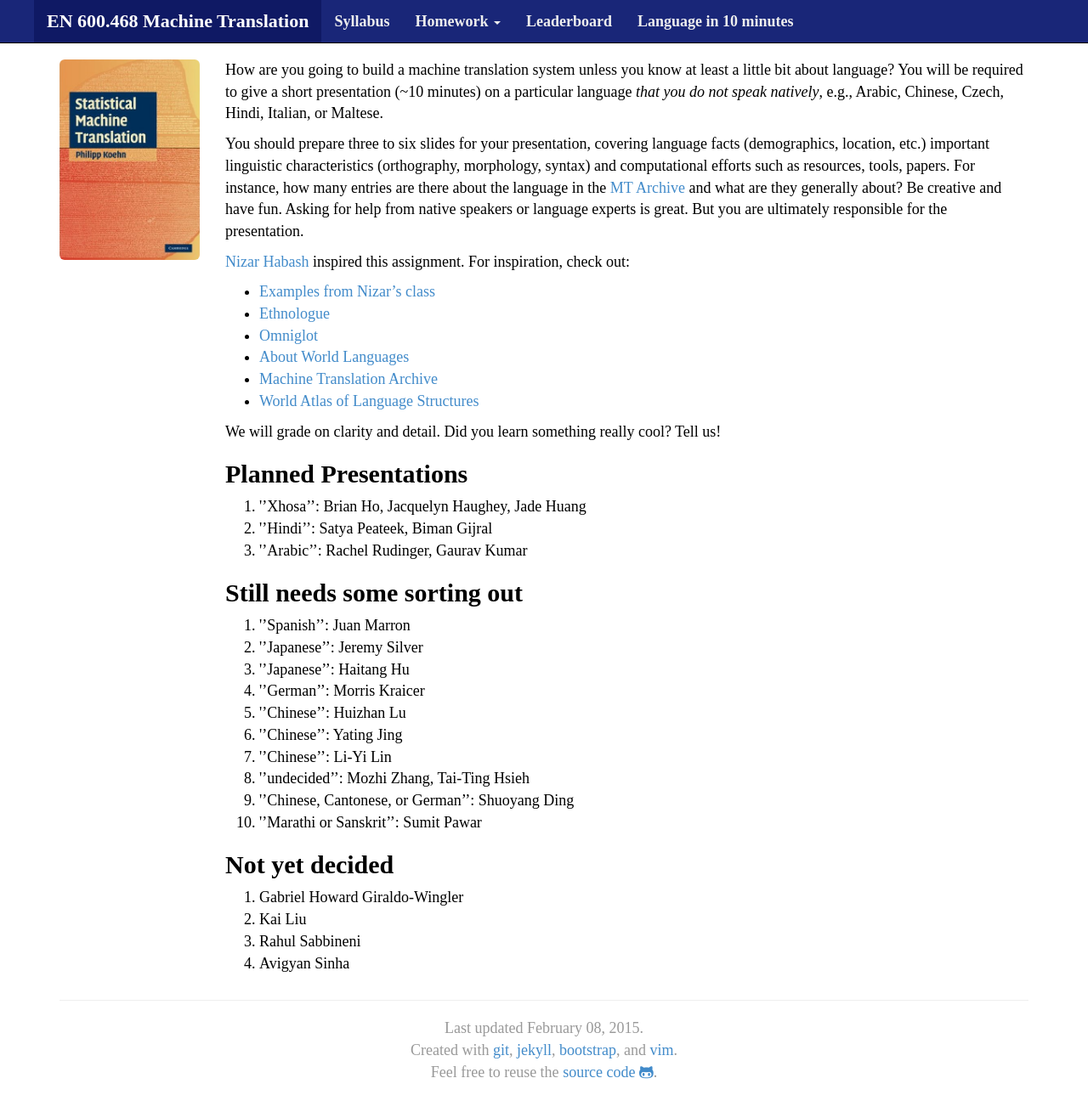
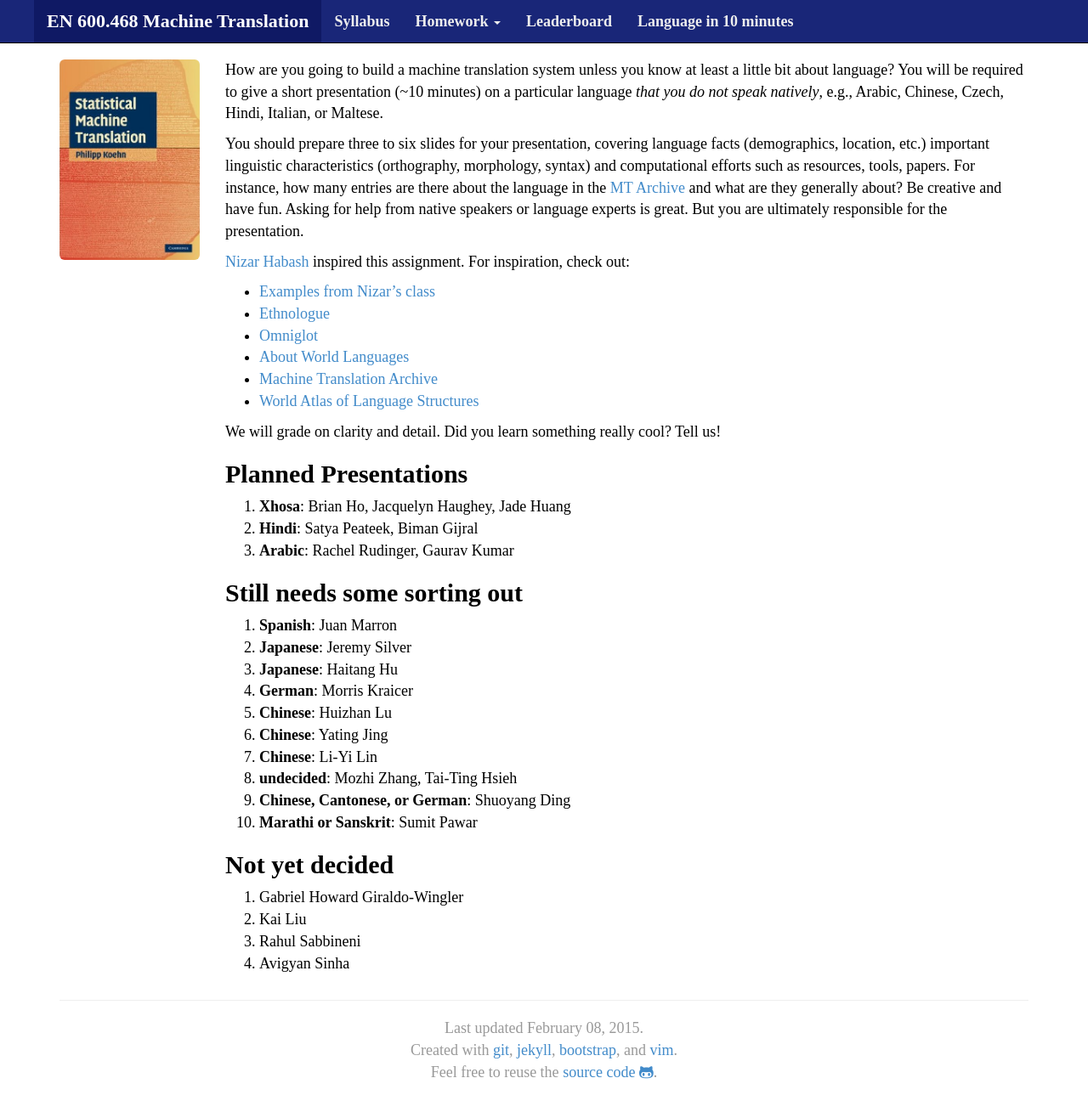
Before and after one commit to mt-class/jhu, a Jekyll site: the page built from lin10.md, in a window 1280 px wide and 1327 px high. Shown: the top 1309 px of the window at 85% size. Built offline with Jekyll 4.4.1, drawn with Linux system fonts in a browser that asks for light colours; nearby versions of some CDN libraries; some web fonts are replaced.

Commit message:
Update lin10.md

```diff
--- a/lin10.md
+++ b/lin10.md
@@ -36,23 +36,23 @@ something really cool? Tell us!
 Planned Presentations
 ---------------------
 
-1. ''Xhosa'': Brian Ho, Jacquelyn Haughey, Jade Huang
-2. ''Hindi'': Satya Peateek, Biman Gijral
-3. ''Arabic'': Rachel Rudinger, Gaurav Kumar
+1. **Xhosa**: Brian Ho, Jacquelyn Haughey, Jade Huang
+2. **Hindi**: Satya Peateek, Biman Gijral
+3. **Arabic**: Rachel Rudinger, Gaurav Kumar
 
 Still needs some sorting out
 ----------------------------
 
-1. ''Spanish'': Juan Marron
-2. ''Japanese'': Jeremy Silver
-3. ''Japanese'': Haitang Hu
-4. ''German'': Morris Kraicer
-5. ''Chinese'': Huizhan Lu
-6. ''Chinese'': Yating Jing
-7. ''Chinese'': Li-Yi Lin
-8. ''undecided'': Mozhi Zhang, Tai-Ting Hsieh
-9. ''Chinese, Cantonese, or German'': Shuoyang Ding
-10. ''Marathi or Sanskrit'': Sumit Pawar
+1. **Spanish**: Juan Marron
+2. **Japanese**: Jeremy Silver
+3. **Japanese**: Haitang Hu
+4. **German**: Morris Kraicer
+5. **Chinese**: Huizhan Lu
+6. **Chinese**: Yating Jing
+7. **Chinese**: Li-Yi Lin
+8. **undecided**: Mozhi Zhang, Tai-Ting Hsieh
+9. **Chinese, Cantonese, or German**: Shuoyang Ding
+10. **Marathi or Sanskrit**: Sumit Pawar
 
 Not yet decided
 ---------------
```
